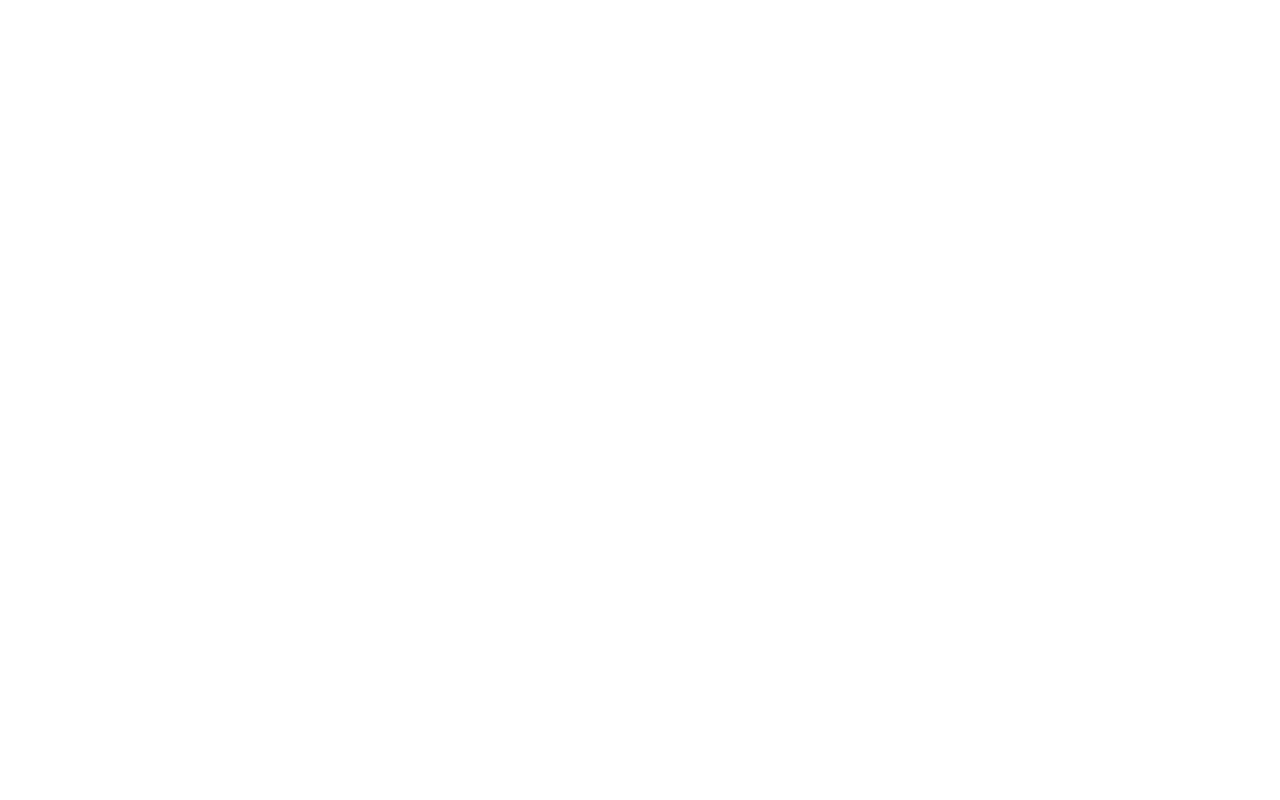
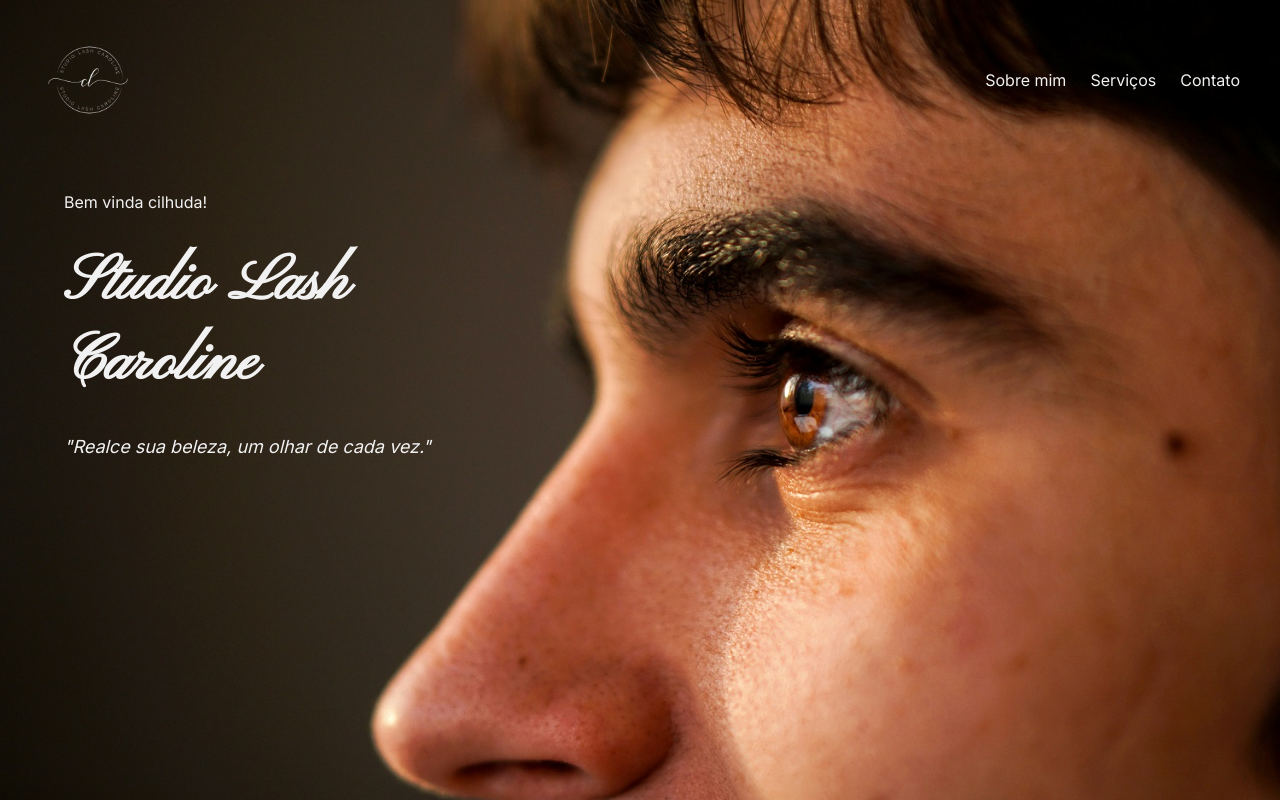
Before and after one commit to danielbarrosdeoliveira/studio-lash-caroline, a website: page src/index.html in a window 1280 px wide. Drawn offline with nearby package versions, Linux system fonts and the light colour scheme; files that its build step writes are made by us from their sources.

Commit message:
✨ Added presentation section

```diff
--- a/src/index.html
+++ b/src/index.html
@@ -19,41 +19,42 @@
         <a href="#header">
           <img
             src="./assets/icons/logo-studio-lash-caroline-branco.png"
-            alt=""
+            alt="Logo Studio Lash Caroline Branco"
           />
         </a>
 
         <ul class="nav__list">
           <li class="nav__item">
-            <a
-              class="nav__link"
-              ="#about"
-              target="_blank"
-              rel="noopener noreferrer"
-            ></a>
+            <a class="nav__link" href="#about" rel="noopener noreferrer">
+              Sobre mim
+            </a>
           </li>
           <li class="nav__item">
-            <a
-              class="nav__link"
-              ="#services"
-              target="_blank"
-              rel="noopener noreferrer"
-            ></a>
+            <a class="nav__link" href="#services" rel="noopener noreferrer">
+              Serviços
+            </a>
           </li>
           <li class="nav__item">
-            <a
-              class="nav__link"
-              ="#contact"
-              target="_blank"
-              rel="noopener noreferrer"
-            ></a>
+            <a class="nav__link" href="#contact" rel="noopener noreferrer">
+              Contato
+            </a>
           </li>
         </ul>
       </nav>
+
+      <section id="presentation" class="presentation">
+        <p class="presentation__welcome">Bem vinda cilhuda!</p>
+        <h1 class="presentation__title">
+          Studio Lash
+          <br />
+          Caroline
+        </h1>
+        <p class="presentation__slogan">
+          "Realce sua beleza, um olhar de cada vez."
+        </p>
+      </section>
     </header>
-    <main id="main">
-      <section id="presentation"></section>
-    </main>
+    <main id="main"></main>
     <footer id="footer"></footer>
   </body>
 </html>
--- a/src/scss/_global.scss
+++ b/src/scss/_global.scss
@@ -15,3 +15,7 @@ img {
   max-width: 100%;
   display: block;
 }
+
+body {
+  font-family: $font-inter;
+}
--- a/src/scss/_variables.scss
+++ b/src/scss/_variables.scss
@@ -8,4 +8,4 @@ $color-white: #f1f1f1;
 
 // Typography
 $font-pinyon-script: "Pinyon Script", cursive;
-$font-poppins: 'Poppins', sans-serif;
+$font-inter: 'Inter', sans-serif;
--- a/src/scss/components/_header.scss
+++ b/src/scss/components/_header.scss
@@ -1,17 +1,54 @@
 #header {
   height: 100vh;
-
-
-  background-image: url("../../assets/img/");
+  background-image: url("../../assets/images/presentation.jpg");
+  background-position: center right;
+  background-repeat: no-repeat;
+  background-size: cover;
 
   .nav {
+    display: flex;
+    align-items: center;
+    justify-content: space-between;
     padding-inline: 40px;
     padding-top: 32px;
+
 
     img {
       max-width: rem(96);
     }
+
+    &__list {
+      display: flex;
+      gap: 8px;
+    }
+
+    &__link {
+      color: $color-white;
+      padding-left: 16px;
+    }
   }
 
+  .presentation {
+    display: flex;
+    flex-direction: column;
+    gap: 32px;
+    margin-left: 64px;
 
+    &__welcome {
+      margin-top: 64px;
+      color: $color-white;
+    }
+
+    &__title {
+      font-size: rem(64);
+      font-family: $font-pinyon-script;
+      color: $color-white;
+    }
+
+    &__slogan {
+      color: $color-white;
+      font-size: rem(18);
+      font-style: italic;
+    }
+  }
 }
```
Also changed, not shown: src/assets/images/presentation.jpg (added).
